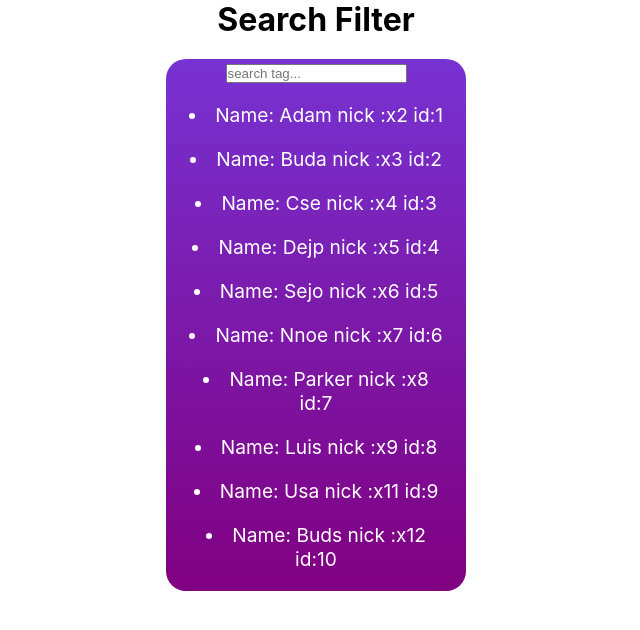
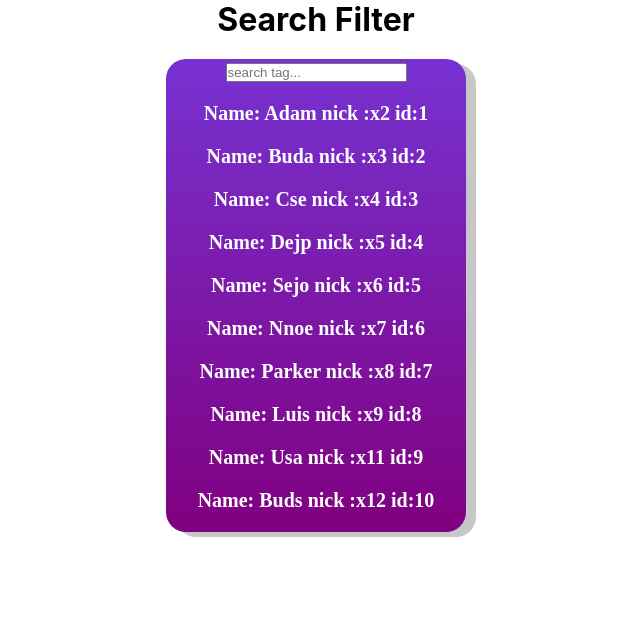
Before and after one commit to marcinoles87/search-filter, a React (Create React App) app: page / in a window 1280 px wide. Shown: the top 630 px of the page, without its empty margins (324-964 px from the left). Built offline with nearby package versions, Linux system fonts and the light colour scheme.

Commit message:
add style

```diff
--- a/src/components/search.css
+++ b/src/components/search.css
@@ -4,15 +4,19 @@
     height:auto;
     color: white;
     font-size: larger;
+    font-family:'fantasy';
+    font-weight: bolder;
+    font-size: 20px;
     margin: 20px;
     background-color: #8c40ce;
     background-image: linear-gradient(rgb(119, 50, 210),purple);
     justify-content: center;
     text-align: center;
     border-radius: 20px;
+    box-shadow: 10px 5px   rgb(199, 199, 199);
 }
 
 .search-wrapper li{
     margin: 20px;
-    text-decoration: none;
+    list-style: none;
 }
```
